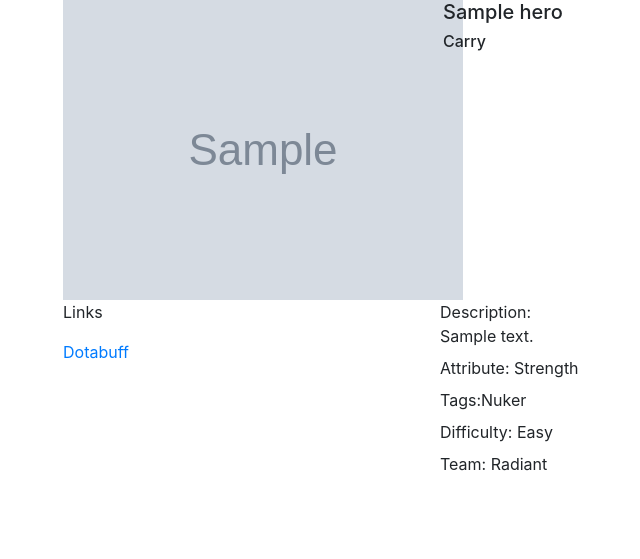
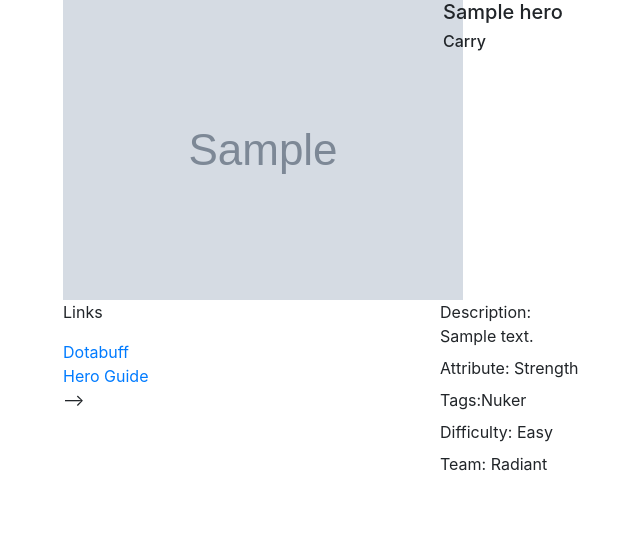
Before and after one commit to fallprojects/dota360, a Django app: a page that uses dota360/appdota/templates/hero-info.html in a window 1280 px wide. Shown: the top 559 px of the page, without its empty margins (22-662 px from the left). Run offline with Django 3.2, Linux system fonts and the light colour scheme; tables that the repository leaves empty hold one stand-in row (values such as "Sample post"); grey boxes marked "Sample" are stand-in pictures; parts of the project's set-up code (start-up, migrations or seed data) failed here and were passed over; some libraries are stand-ins or nearby versions.

Commit message:
added guide url for specific hero

```diff
--- a/dota360/appdota/templates/hero-info.html
+++ b/dota360/appdota/templates/hero-info.html
@@ -36,8 +36,8 @@
                         <div class="profile-work">
                             <p>Links</p>
                             <a href=" {{ hero.dotabuff }}">Dotabuff</a><br/>
-<!--                            <a href="">Bootsnipp Profile</a><br/>-->
-<!--                            <a href="">Bootply Profile</a>-->
+                         <a href=" {%  url 'guideview' hero.name %} ">Hero Guide</a><br/>-->
+
                         </div>
                     </div>
                     <div class="col-md-8">
```
